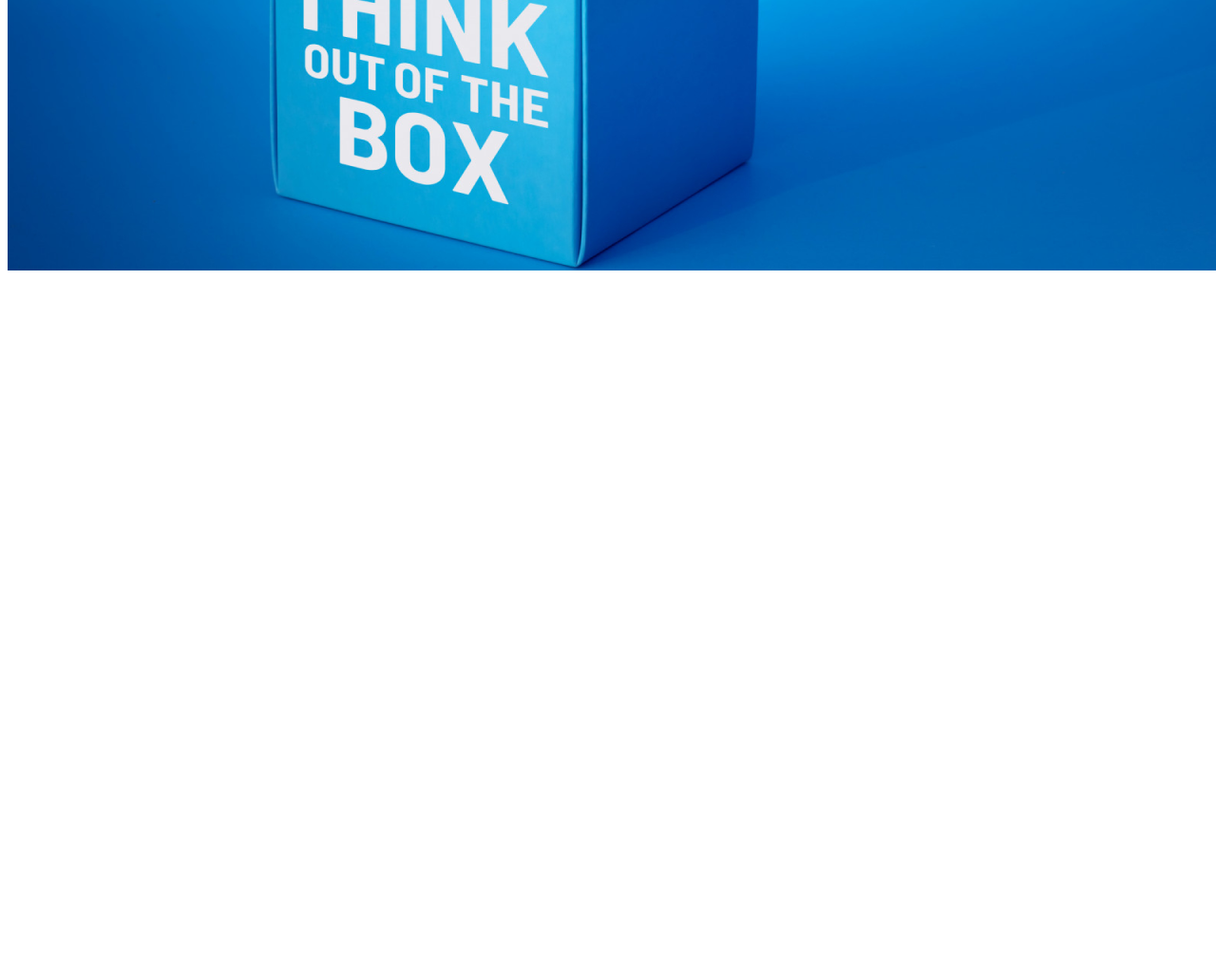
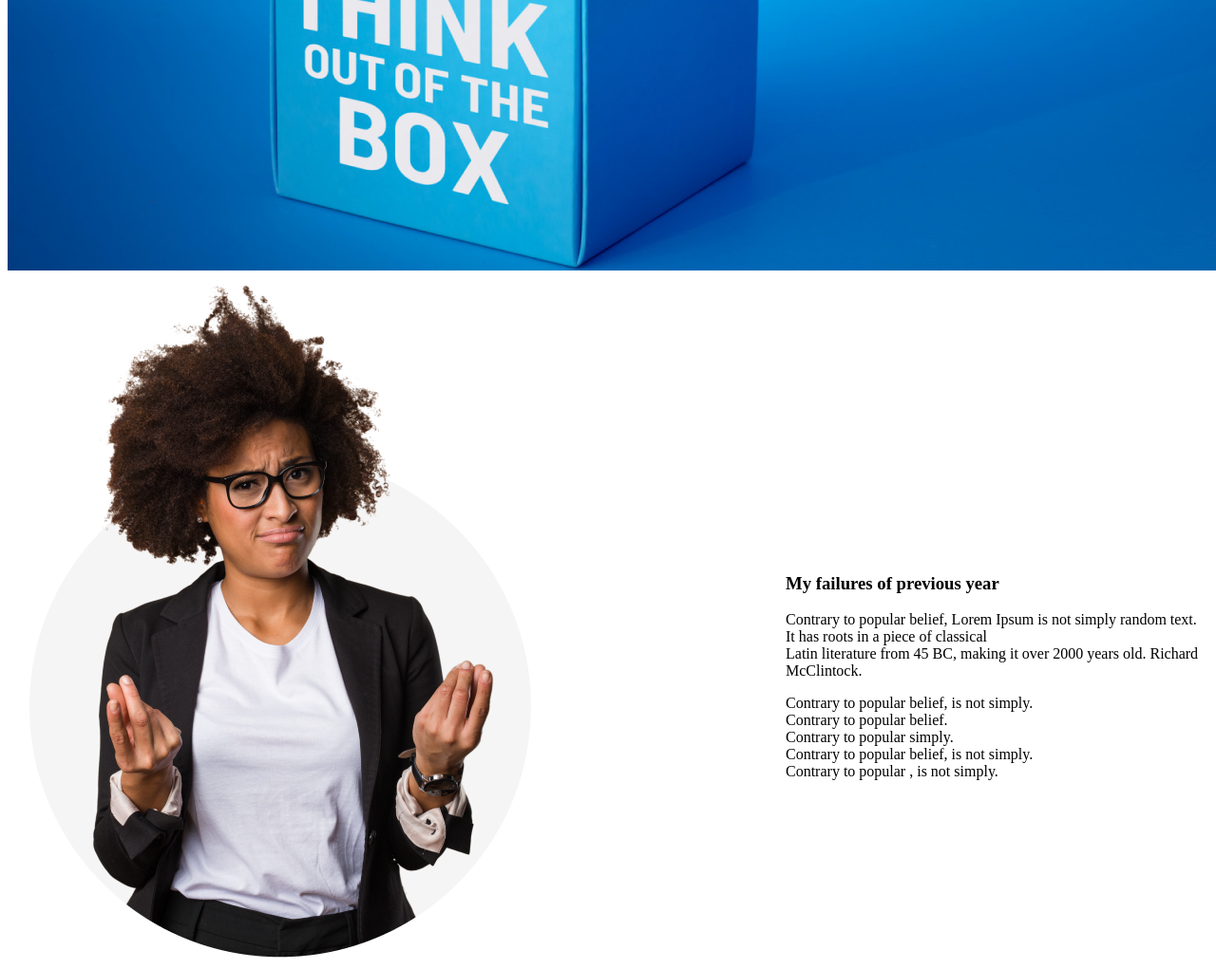
Before and after one commit to Sabbirhasanrafi/My-first-assing-repo, a plain HTML site: page index.html in a window 1280 px wide. Shown: the part 531-1552 px from the top of the page at 95% size. Before the commit the page ends 824 px from the top, so only its background shows below. Drawn offline with Linux system fonts and the light colour scheme.

Commit message:
second mission

```diff
--- a/index.html
+++ b/index.html
@@ -16,8 +16,29 @@
                 <p>here are many variations of passages of Lorem Ipsum available,<br> but the majority have suffered alteration in some form,<br> by injected humour, or randomised words</p>
                 <button class="btn-primary">Contact us</button>
             </div>
+    </div>
+         <!-- My second section -->
+     <div class="second-container">
+           <!-- image -->
+    <div class="second-container-images">
+         <img src="images/person.png" alt="">
+  </div>
+        <!-- paragrap -->
+       <div class="second-container-parag">
+        <h3>My failures of previous year</h3>
+        <p>Contrary to popular belief, Lorem Ipsum is not simply random text. It has roots in a piece of classical<br>Latin literature from 45 BC, making it over 2000 years old. Richard McClintock.</p>
+        <div>Contrary to popular belief, is not simply.</div>
+        <div>Contrary to popular belief.</div>
+        <div>Contrary to popular simply.</div>
+        <div>Contrary to popular belief, is not simply.</div>
+        <div>Contrary to popular , is not simply.</div>
+    </div>
 
-    </div>
+
+
+        </div>
+
+
 
      </header>
 
--- a/styles.css/assign.css
+++ b/styles.css/assign.css
@@ -9,3 +9,13 @@
 .btn-primary{
     padding: 18px 25px;
 }
+.second-container{
+    display: flex;
+    gap: 250px;
+}
+.second-container-images{
+    position: relative;
+}
+.second-container-parag{
+    margin-top: 300px;
+}
```
